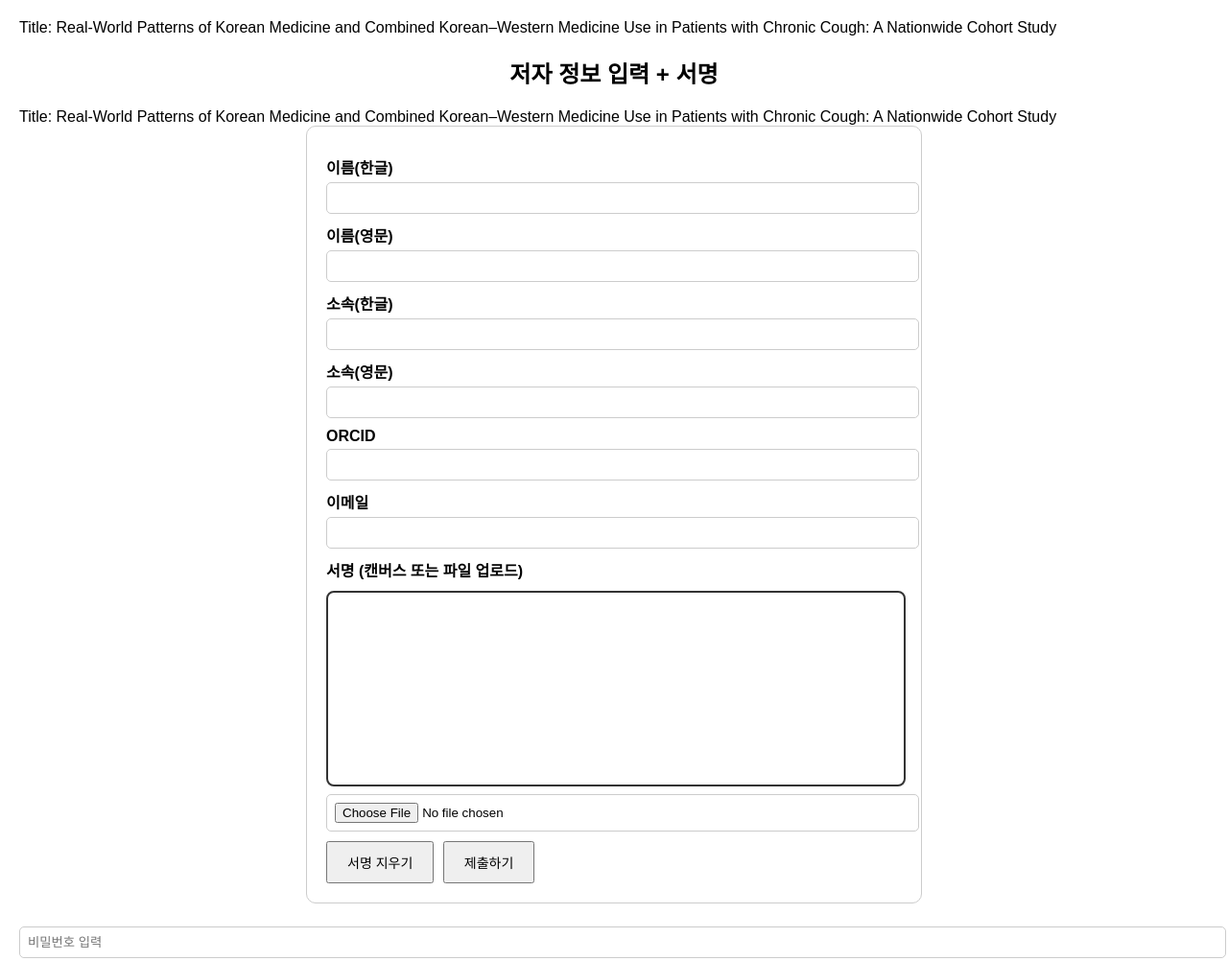
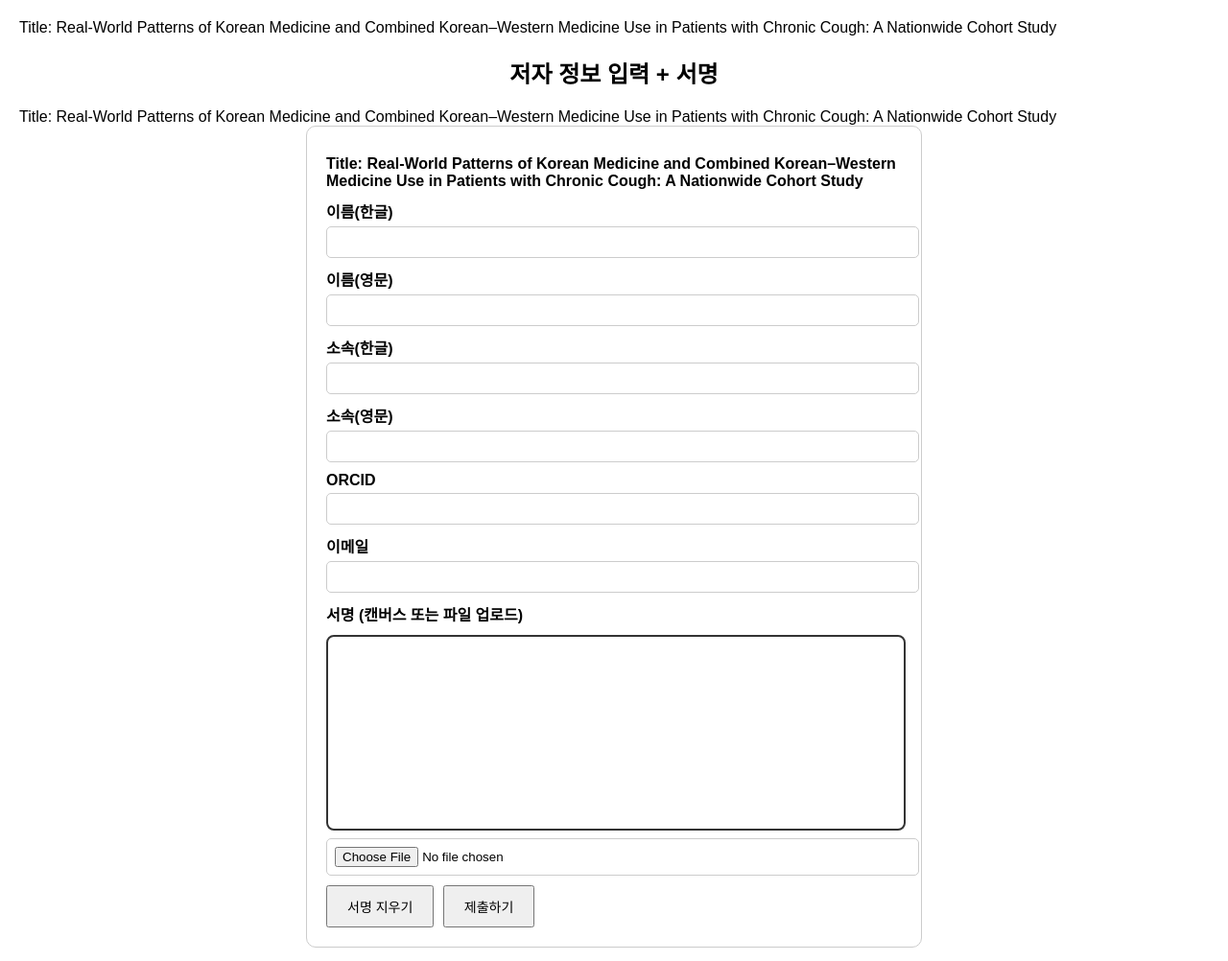
Before and after one commit to ManYoungPark/author-form, a plain HTML site: page index.html in a window 1280 px wide. Shown: the top 1002 px of the page at 96% size. Drawn offline with nearby package versions, Linux system fonts and the light colour scheme.

Commit message:
Update index.html

```diff
--- a/index.html
+++ b/index.html
@@ -24,6 +24,7 @@
  Title: Real-World Patterns of Korean Medicine and Combined Korean–Western Medicine Use in Patients with Chronic Cough: A Nationwide Cohort Study
 
   <form>
+    <label>Title: Real-World Patterns of Korean Medicine and Combined Korean–Western Medicine Use in Patients with Chronic Cough: A Nationwide Cohort Study</label>
     <label>이름(한글)</label>
     <input type="text" id="name_kr" required>
     <label>이름(영문)</label>
```
